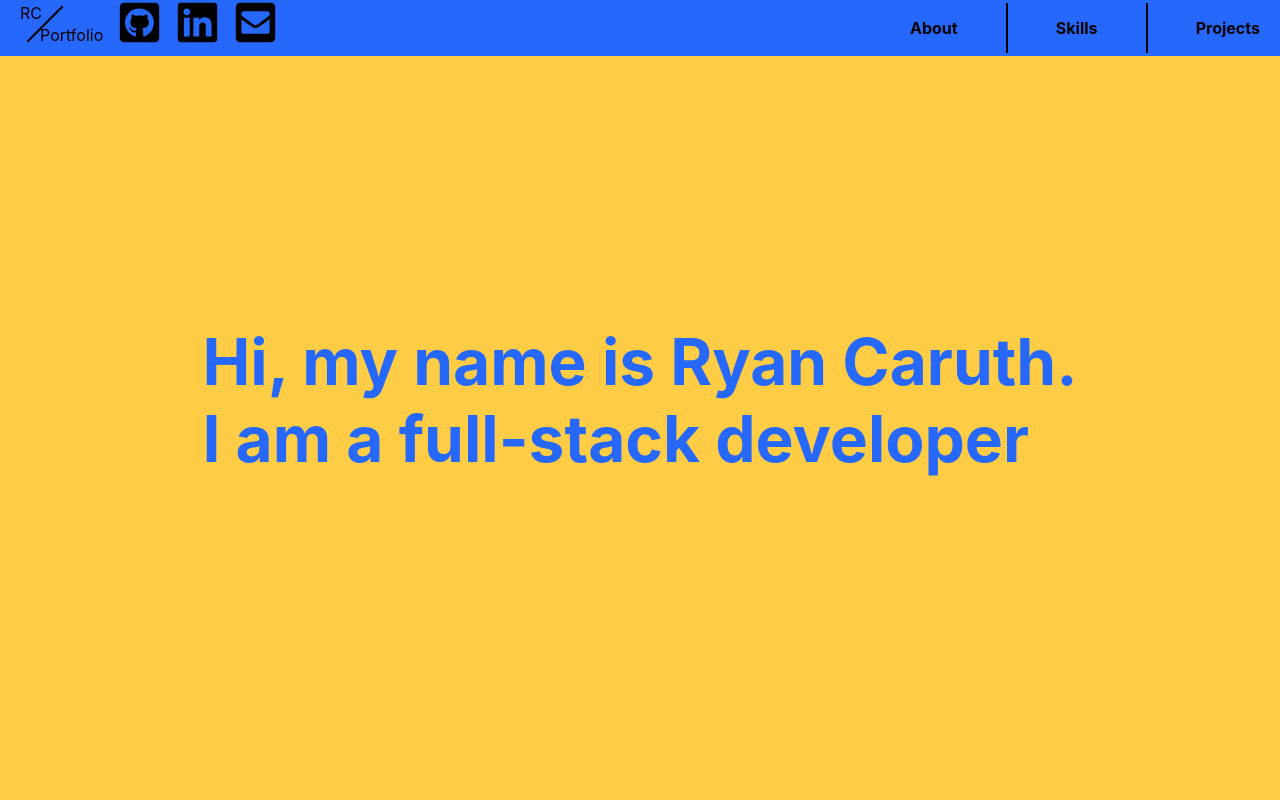
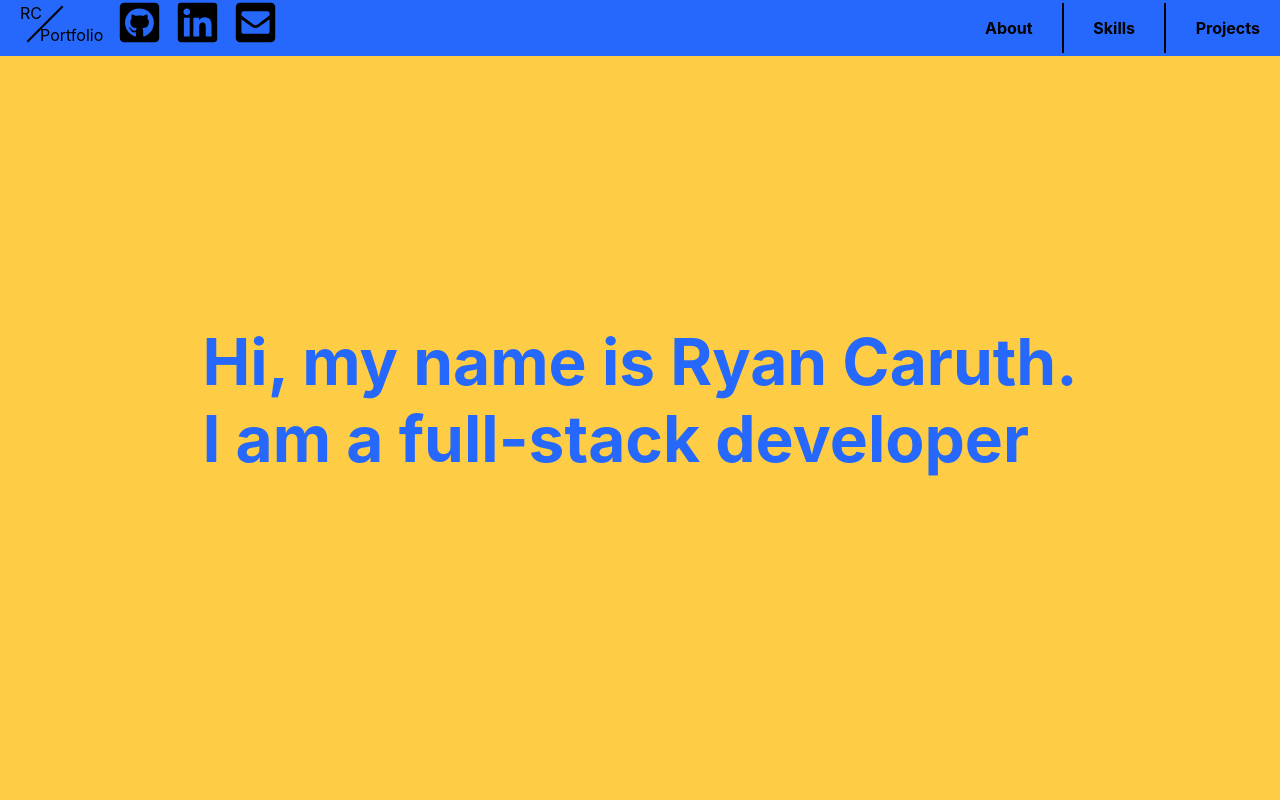
Before and after one commit to Ryan-Caruth/my-portfolio, a React (Create React App) app: page / in a window 1280 px wide. Shown: the top 800 px of the page. Built offline with nearby package versions, Linux system fonts and the light colour scheme.

Commit message:
Adjusted styling layout on navbar

```diff
--- a/src/components/navbar/navbar.css
+++ b/src/components/navbar/navbar.css
@@ -59,7 +59,7 @@ span {
   display: flex;
   align-items: center;
   justify-content: space-between;
-  width: 350px;
+  width: 275px;
   margin-right: 20px;
   font-weight: bold;
 }
@@ -72,11 +72,11 @@ hr {
   height: 50px;
 }
 
-li {
+.headerSection {
   list-style: none;
   cursor: pointer;
 }
 
-li:hover {
+.headerSection:hover {
   color: #FECD45;
 }
```
